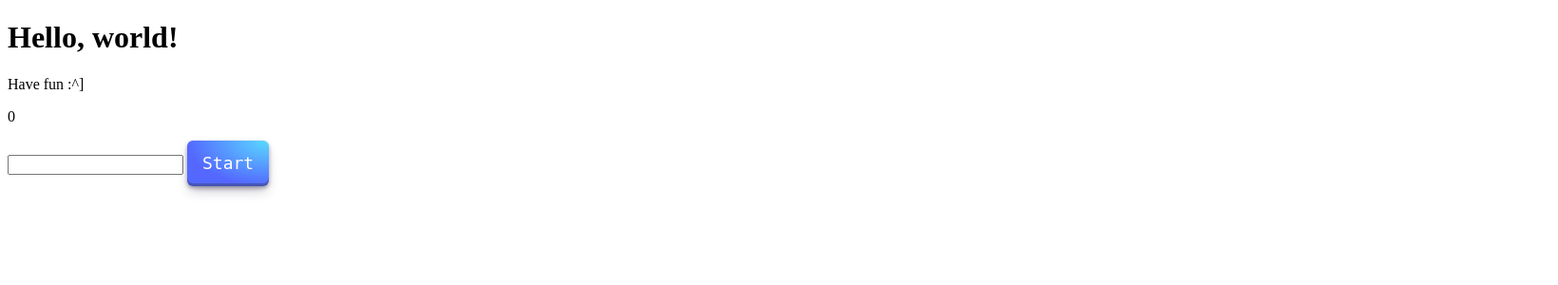
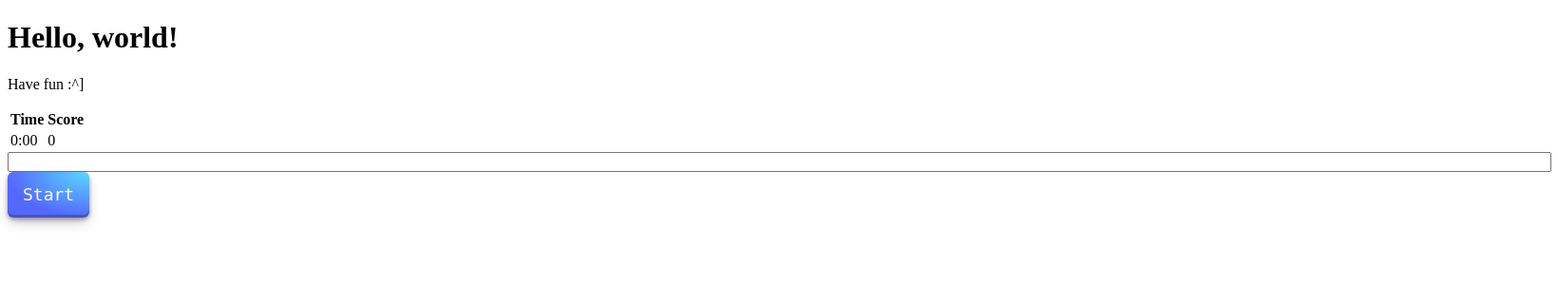
Before and after one commit to Jameszf/JCNCJ, a Python web app: template mysite/music_board/templates/test.html in a window 1640 px wide. Shown: the top 300 px of the page at 95% size. Run offline with Jinja, Linux system fonts and the light colour scheme; the template is opened without the code that fills it, so the values that code supplies are empty.

Commit message:
game html

```diff
--- a/mysite/music_board/templates/test.html
+++ b/mysite/music_board/templates/test.html
@@ -65,9 +65,18 @@
 <div id="line-container"></div>
 <p id="display">Have fun :^]</p>
 
-<p id="time"></p>
-<p id="score">0</p>
-<input id="user-input" type="text">
+<table class="game_bar">
+    <tr>
+        <th>Time</th>
+        <th>Score</th>
+    </tr>
+    <tr>
+        <td id="time">0:00</td>
+        <td id="score">0</td>
+    </tr>
+</table>
+
+<input id="user-input" type="text" size="200" width="100" height="48px">
 <button id="start-btn" class="button-present">Start</button>
 </body>
 <script>
@@ -182,12 +191,12 @@
 
     function nextLine() {
         checkTimeLimit()
-        countScore(input.value)
+       // countScore(input.value)
         console.log("Displaying new line")
         line = data[lineNum]["lyric"]
+        lyricsDisplay.innerHTML = ""
         window.onload = displayLine(line)
-        letterCounter = 0
-        document.getElementById("score").innerHTML = score.toString();
+        scoreDisplay.innerHTML = score.toString()
         updateDisplay()
     }
 
@@ -232,6 +241,18 @@
 
     }
 
+    function multiplierLetter() {
+        if (letterCounter >= 8) {
+            score += 2 * 2
+        } else if (letterCounter >= 12) {
+            score += 2 * 4
+        } else if (letterCounter >= 16) {
+            score += 2 * 8
+        } else {
+            score += 2
+        }
+    }
+
     function multiplier(linesCorrect) {
         if (linesCorrect = 0) {
             return 1
@@ -253,9 +274,8 @@
         }
     }
 
+    startBtn.addEventListener("click", start)
     input.addEventListener("keyup", drawLetters)
-    startBtn.addEventListener("click", start)
-
     audio.addEventListener("canplaythrough", function () {
         startBtn.disabled = false
     })
```
